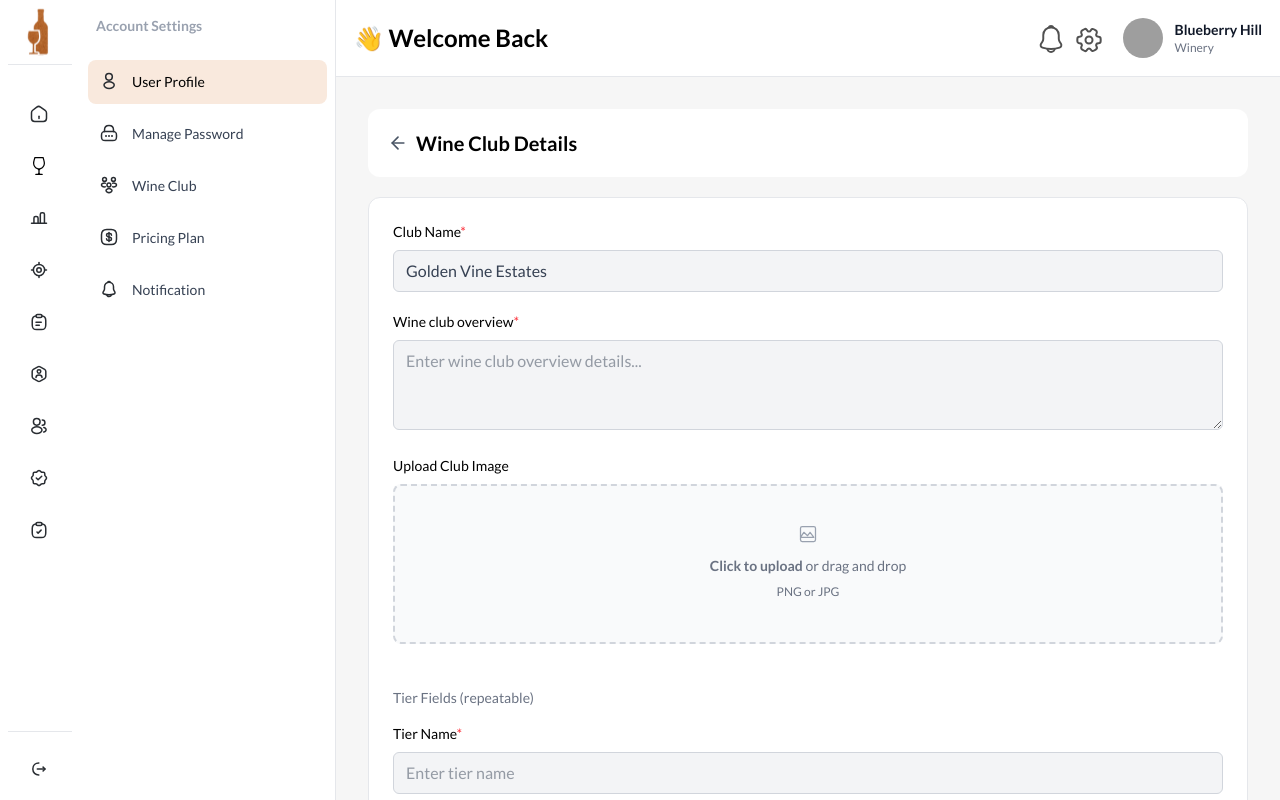
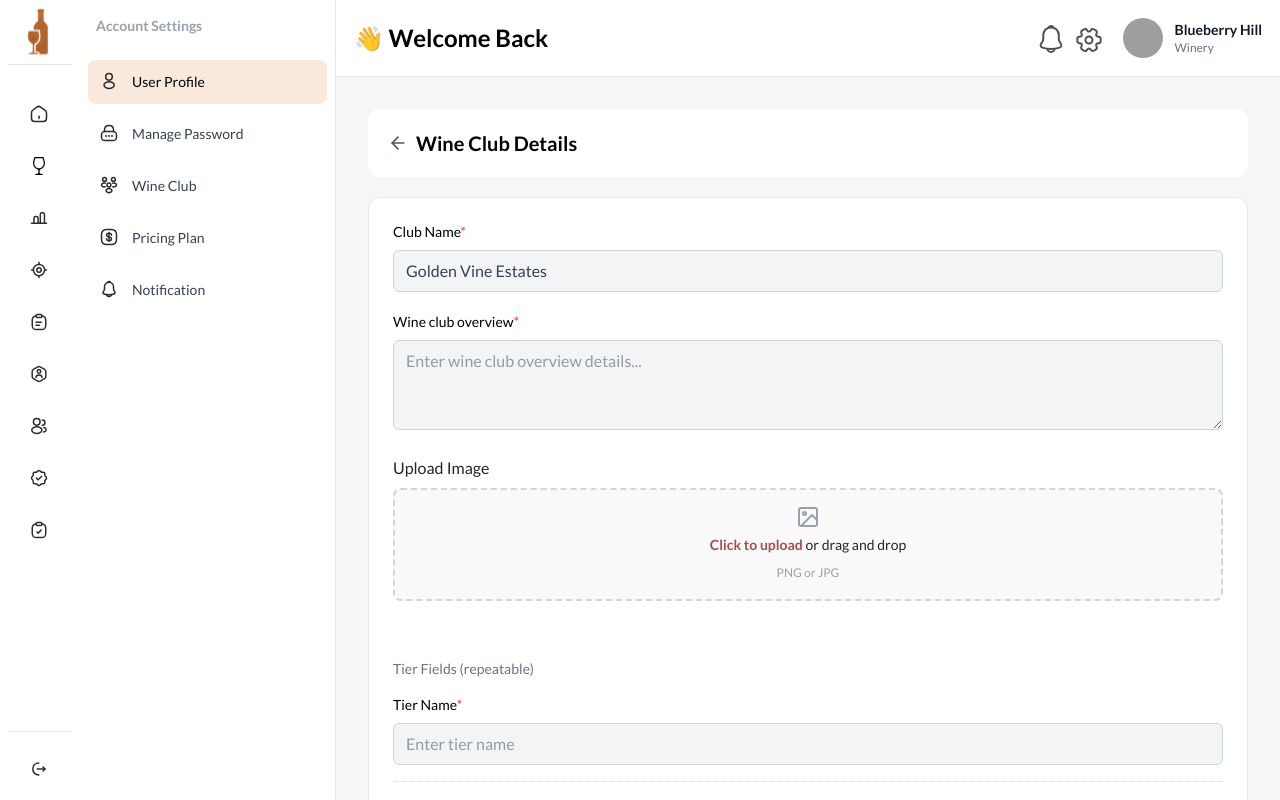
Before and after one commit to Awais-khalid11/Corked-App, a React (Vite) app: page /settings/wine in a window 1280 px wide. Built offline with nearby package versions, Linux system fonts and the light colour scheme; grey boxes are pictures that could not be loaded.

Commit message:
user profile added image component

```diff
--- a/src/pages/Settings/UserProfile.jsx
+++ b/src/pages/Settings/UserProfile.jsx
@@ -1,12 +1,16 @@
+import React, { useState } from 'react';
 import { ArrowLeft } from 'lucide-react';
+import UploadImage from '../../components/UploadImages'
 
 const UserProfile = () => {
+  const [profileImage, setProfileImage] = useState(null);
+
   return (
     <div className="space-y-5">
       {/* Header Box */}
       <div className="flex flex-col items-start gap-[25px] flex-1 p-5 rounded-[12px] bg-white">
         <h1 className="text-xl font-semibold text-black flex items-center gap-2">
-            <ArrowLeft className="w-5 h-5 text-gray-600 cursor-pointer hover:text-gray-800" />
+          <ArrowLeft className="w-5 h-5 text-gray-600 cursor-pointer hover:text-gray-800" />
           Edit Profile Details
         </h1>
       </div>
@@ -62,7 +66,7 @@ const UserProfile = () => {
             />
           </div>
 
-          {/* Country, City, Region in one row */}
+          {/* Country, City, Region */}
           <div className="md:col-span-2 grid grid-cols-1 md:grid-cols-3 gap-5">
             <div>
               <label className="block text-sm font-medium text-black mb-2">
@@ -96,7 +100,7 @@ const UserProfile = () => {
             </div>
           </div>
 
-          {/* ZIP Code and Street Address in one row */}
+          {/* ZIP & Street Address */}
           <div className="md:col-span-2 grid grid-cols-1 md:grid-cols-2 gap-5">
             <div>
               <label className="block text-sm font-medium text-black mb-2">
@@ -132,7 +136,7 @@ const UserProfile = () => {
             />
           </div>
 
-          {/* Short Description */}
+          {/* Description */}
           <div className="md:col-span-2">
             <label className="block text-sm font-medium text-black mb-2">
               Short Description<span className="text-red-500">*</span>
@@ -144,45 +148,13 @@ const UserProfile = () => {
             />
           </div>
 
-          {/* Upload Image */}
-         {/* Upload Image */}
-<div className="md:col-span-2">
-  <label className="block text-sm font-medium text-black mb-2">
-    Upload Image
-  </label>
-  <label
-    htmlFor="fileUpload"
-    className="flex flex-col items-center justify-center w-full h-40 border-2 border-dashed border-gray-300 rounded-lg cursor-pointer bg-gray-50 hover:bg-gray-100 transition"
-  >
-    <div className="flex flex-col items-center justify-center pt-5 pb-6">
-      <svg
-        xmlns="http://www.w3.org/2000/svg"
-        className="w-5 h-5 mb-3 text-gray-400"
-        fill="none"
-        viewBox="0 0 24 24"
-        stroke="currentColor"
-        strokeWidth={1.5}
-      >
-        <path
-          strokeLinecap="round"
-          strokeLinejoin="round"
-          d="M3 5a2 2 0 012-2h14a2 2 0 012 2v14a2 2 0 01-2 2H5a2 2 0 01-2-2V5zm16 11l-4.5-6-3 4L7 10l-4 6h16z"
-        />
-      </svg>
-      <p className="mb-2 text-sm text-gray-500 text-center">
-        <span className="font-semibold">Click to upload</span> or drag and drop
-      </p>
-      <p className="text-xs text-gray-500">PNG, JPG, JPEG (max 5MB)</p>
-    </div>
-    <input
-      id="fileUpload"
-      type="file"
-      className="hidden"
-      accept="image/png, image/jpeg, image/jpg"
-    />
-  </label>
-</div>
-
+          {/* ✅ Upload Image using reusable component */}
+          <div className="md:col-span-2">
+            <UploadImage
+              image={profileImage}
+              onImageSelect={(file) => setProfileImage(file)}
+            />
+          </div>
         </form>
       </div>
     </div>
--- a/src/pages/Settings/WineClubb.jsx
+++ b/src/pages/Settings/WineClubb.jsx
@@ -1,87 +1,10 @@
 import React, { useState } from 'react';
 import { ArrowLeft } from 'lucide-react';
+import UploadImage from '../../components/UploadImages'
 
 const WineClubForm = () => {
   const [clubImage, setClubImage] = useState(null);
   const [tierImage, setTierImage] = useState(null);
-
-  const handleImageUpload = (e, isTier = false) => {
-    const file = e.target.files[0];
-    if (file) {
-      const reader = new FileReader();
-      reader.onload = (e) => {
-        if (isTier) {
-          setTierImage(e.target.result);
-        } else {
-          setClubImage(e.target.result);
-        }
-      };
-      reader.readAsDataURL(file);
-    }
-  };
-
-  const ImageUploadArea = ({ image, onUpload, id }) => (
-    <div className="relative">
-      <label
-        htmlFor={id}
-        className="flex flex-col items-center justify-center w-full h-40 border-2 border-dashed border-gray-300 rounded-lg cursor-pointer bg-gray-50 hover:bg-gray-100 transition"
-      >
-        {image ? (
-          <div className="relative w-full h-full">
-            <img
-              src={image}
-              alt="Upload preview"
-              className="w-full h-full object-cover rounded-lg"
-            />
-            <div className="absolute inset-0 bg-black bg-opacity-50 flex items-center justify-center opacity-0 hover:opacity-100 transition-opacity rounded-lg">
-              <svg
-                xmlns="http://www.w3.org/2000/svg"
-                className="w-6 h-6 text-white"
-                fill="none"
-                viewBox="0 0 24 24"
-                stroke="currentColor"
-                strokeWidth={1.5}
-              >
-                <path
-                  strokeLinecap="round"
-                  strokeLinejoin="round"
-                  d="M3 5a2 2 0 012-2h14a2 2 0 012 2v14a2 2 0 01-2 2H5a2 2 0 01-2-2V5zm16 11l-4.5-6-3 4L7 10l-4 6h16z"
-                />
-              </svg>
-            </div>
-          </div>
-        ) : (
-          <div className="flex flex-col items-center justify-center pt-5 pb-6">
-            <svg
-              xmlns="http://www.w3.org/2000/svg"
-              className="w-5 h-5 mb-3 text-gray-400"
-              fill="none"
-              viewBox="0 0 24 24"
-              stroke="currentColor"
-              strokeWidth={1.5}
-            >
-              <path
-                strokeLinecap="round"
-                strokeLinejoin="round"
-                d="M3 5a2 2 0 012-2h14a2 2 0 012 2v14a2 2 0 01-2 2H5a2 2 0 01-2-2V5zm16 11l-4.5-6-3 4L7 10l-4 6h16z"
-              />
-            </svg>
-            <p className="mb-2 text-sm text-gray-500 text-center">
-              <span className="font-semibold">Click to upload</span> or drag and drop
-            </p>
-            <p className="text-xs text-gray-500">PNG or JPG</p>
-          </div>
-        )}
-        <input
-          id={id}
-          type="file"
-          className="hidden"
-          accept="image/png, image/jpeg, image/jpg"
-          onChange={onUpload}
-        />
-      </label>
-    </div>
-  );
 
   return (
     <div className="space-y-5">
@@ -120,18 +43,16 @@ const WineClubForm = () => {
             />
           </div>
 
-          {/* Club Image */}
+          {/* Club Image using UploadImage */}
           <div className="md:col-span-2">
-            <label className="block text-sm font-medium text-black mb-2">Upload Club Image</label>
-            <ImageUploadArea
+            <UploadImage
               image={clubImage}
-              onUpload={(e) => handleImageUpload(e, false)}
-              id="club-image"
+              onImageSelect={(file) => setClubImage(file)}
             />
           </div>
 
-          {/* Tier Fields (Static) */}
-          <div className="col-span-2  pt-6">
+          {/* Tier Fields */}
+          <div className="col-span-2 pt-6">
             <h2 className="text-sm font-medium text-gray-500 mb-4">Tier Fields (repeatable)</h2>
 
             {/* Tier Name */}
@@ -146,8 +67,7 @@ const WineClubForm = () => {
               />
             </div>
 
-            {/* Shipment Details */}
-            {/* Shipment Details */}
+            {/* Shipment Toggle */}
             <div className="mb-4 border-t border-dotted border-gray-300 pt-4 pb-4">
               <label className="block text-sm font-medium text-black mb-2">
                 Shipment Details<span className="text-red-500">*</span>
@@ -155,46 +75,35 @@ const WineClubForm = () => {
               <div className="flex items-center gap-4">
                 <span className="text-sm text-gray-700">Disable</span>
                 <label className="relative inline-flex items-center cursor-pointer">
-                  <input
-                    type="checkbox"
-                    className="sr-only peer w-12 h-6"
-                    name="shipmentToggle"
-                    defaultChecked={false}
-                  />
-                  <div className="w-10 h-6 bg-gray-200 peer-focus:outline-none   rounded-full peer dark:bg-gray-300 peer-checked:bg-blue-600 transition-all"></div>
-                  <span className="absolute left-1 top-1 w-4 h-4 bg-white rounded-full peer-checked:translate-x-full transition-transform"></span>
+                  <input type="checkbox" className="sr-only peer" />
+                  <div className="w-10 h-6 bg-gray-200 rounded-full peer-checked:bg-blue-600 transition-all" />
+                  <span className="absolute left-1 top-1 w-4 h-4 bg-white rounded-full peer-checked:translate-x-full transition-transform" />
                 </label>
                 <span className="text-sm text-gray-700">Enable</span>
               </div>
             </div>
 
-
             {/* Complimentary Tastings */}
-            {/* Complimentary Tastings or Flights */}
-            <div className=" mb-4 border-t border-dotted border-gray-300 pt-4 pb-4">
+            <div className="mb-4 border-t border-dotted border-gray-300 pt-4 pb-4">
               <label className="block text-sm font-medium text-black mb-2">
                 Complimentary Tastings or Flights?
               </label>
               <div className="flex items-center gap-4">
                 <span className="text-sm text-gray-700">No</span>
                 <label className="relative inline-flex items-center cursor-pointer">
-                  <input
-                    type="checkbox"
-                    className="sr-only peer "
-                    name="tastingsToggle"
-                    defaultChecked={false}
-                  />
-                  <div className="w-10 h-6 bg-gray-200 peer-focus:outline-none   rounded-full peer dark:bg-gray-300 peer-checked:bg-blue-600 transition-all"></div>
-                  <span className="absolute left-1 top-1 w-4 h-4 bg-white rounded-full peer-checked:translate-x-full transition-transform"></span>
+                  <input type="checkbox" className="sr-only peer" />
+                  <div className="w-10 h-6 bg-gray-200 rounded-full peer-checked:bg-blue-600 transition-all" />
+                  <span className="absolute left-1 top-1 w-4 h-4 bg-white rounded-full peer-checked:translate-x-full transition-transform" />
                 </label>
                 <span className="text-sm text-gray-700">Yes</span>
               </div>
             </div>
 
-
             {/* Tasting Room Discount */}
             <div className="mb-4">
-              <label className="block text-sm font-medium text-black mb-2">Tasting Room Discount</label>
+              <label className="block text-sm font-medium text-black mb-2">
+                Tasting Room Discount
+              </label>
               <input
                 type="text"
                 placeholder="Enter discount details"
@@ -214,17 +123,17 @@ const WineClubForm = () => {
               />
             </div>
 
-            {/* Tier Image */}
+            {/* Tier Image using UploadImage */}
             <div>
-              <label className="block text-sm font-medium text-black mb-2">Tier Image Upload</label>
-              <ImageUploadArea
+              <UploadImage
                 image={tierImage}
-                onUpload={(e) => handleImageUpload(e, true)}
-                id="tier-image"
+                onImageSelect={(file) => setTierImage(file)}
               />
             </div>
           </div>
-           <div className="pt-4">
+
+          {/* Submit Button */}
+          <div className="pt-4">
             <button
               type="submit"
               className="flex w-[161px] h-[42px] px-[13px] py-[8px] justify-center items-center gap-[5px] rounded-[12px] bg-[#252525] text-white text-sm font-medium"
@@ -238,5 +147,4 @@ const WineClubForm = () => {
   );
 };
 
-
 export default WineClubForm;
```
